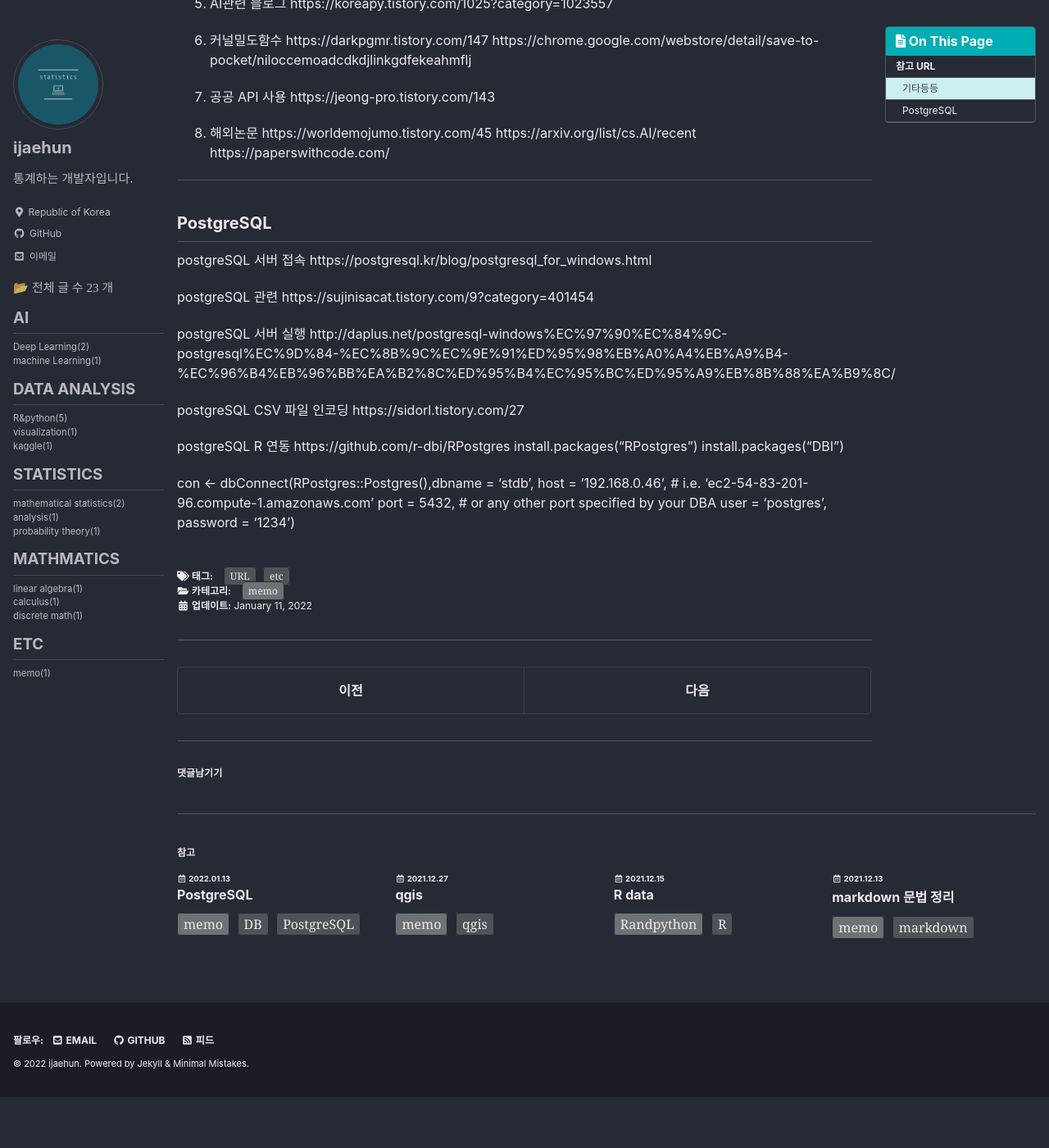
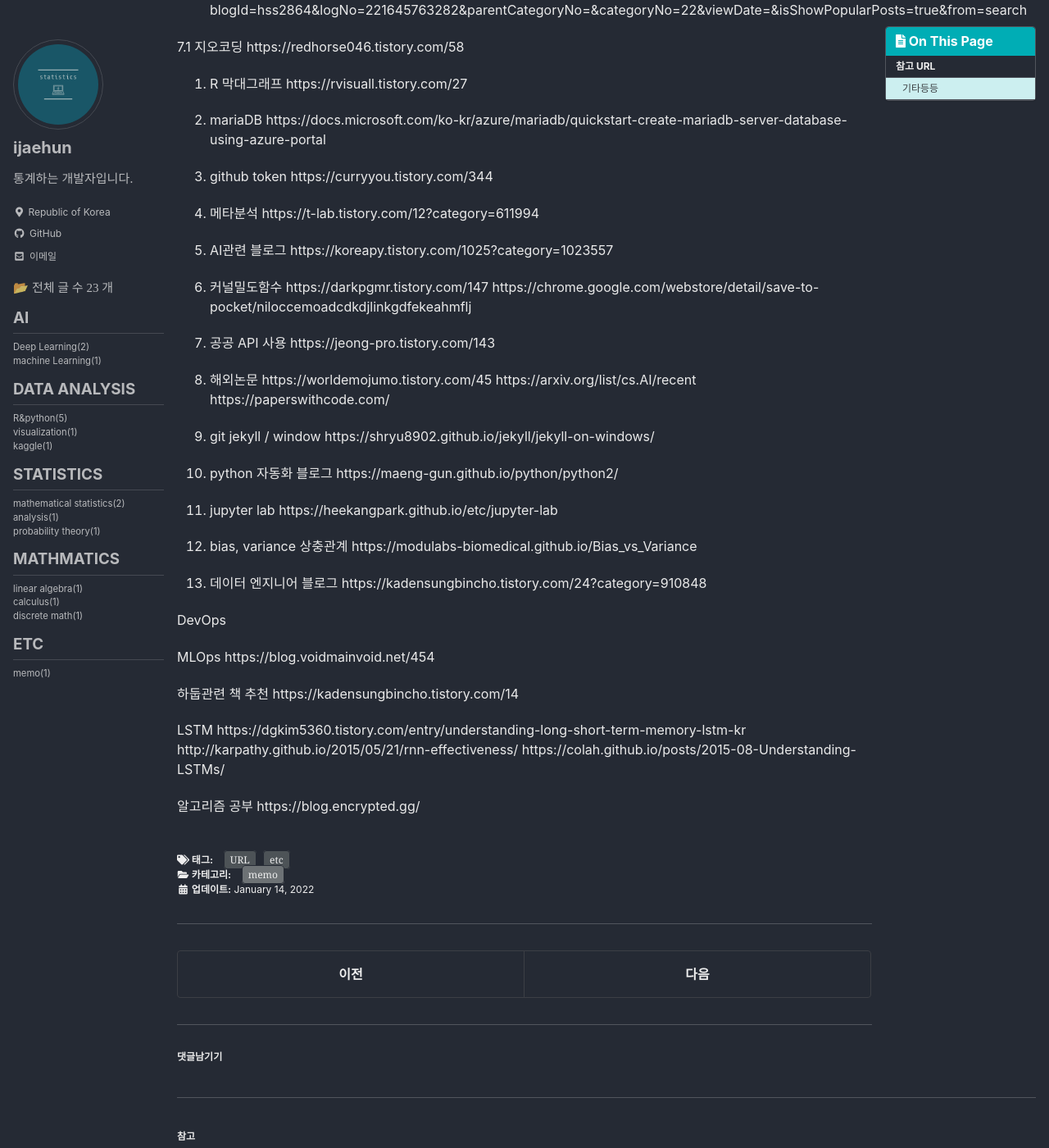
Before and after one commit to ijaehun/ijaehun.github.io, a Jekyll site: the page built from _posts/memo/2022-01-11-memourl.md, in a window 1280 px wide and 1400 px high, scrolled down 1560 px. Shown: the whole window at 82% size. Built offline with Jekyll 4.4.1, drawn with Linux system fonts in a browser that asks for light colours; cached includes are drawn as plain includes; some web fonts are replaced; comment, search, counter and statistics services are not loaded; before the commit the page ends 2898 px from its top, so only the background shows below that; some of the changed text lies outside the part shown.

Commit message:
update memourl

```diff
--- a/_posts/memo/2022-01-11-memourl.md
+++ b/_posts/memo/2022-01-11-memourl.md
@@ -9,7 +9,7 @@ toc: true
 toc_sticky: true
 
 date: 2022-01-11
-last_modified_at: 2022-01-11
+last_modified_at: 2022-01-14
 ---
 
 
@@ -42,6 +42,16 @@ https://somjang.tistory.com/entry/Python-%EC%9D%B8%EC%8A%A4%ED%83%80-%EA%B7%B8%E
 https://somjang.tistory.com/entry/Python-Selenium%EC%9D%84-%ED%99%9C%EC%9A%A9%ED%95%98%EC%97%AC-%EC%9D%B8%EC%8A%A4%ED%83%80%EA%B7%B8%EB%9E%A8-%ED%81%AC%EB%A1%A4%EB%A7%81-%ED%95%98%EA%B8%B0?category=345065
 https://hansuho113.tistory.com/7?category=913503#recentComments
 https://hansuho113.tistory.com/m/11
+
+크롬 드라이버 옵션
+https://codingstep.tistory.com/entry/%ED%8C%8C%EC%9D%B4%EC%8D%AC-%EC%85%80%EB%A0%88%EB%8B%88%EC%9B%80-%ED%81%AC%EB%A1%AC-%EC%98%B5%EC%85%98-python-selenium-chrome-optionsFeat-headless-window-size-user-agent-etc
+
+5. 유튜브 크롤링(python)
+주소
+https://codingspooning.tistory.com/entry/%ED%8C%8C%EC%9D%B4%EC%8D%AC-%EC%9C%A0%ED%8A%9C%EB%B8%8C-%ED%81%AC%EB%A1%A4%EB%A7%81-%EC%85%80%EB%A0%88%EB%8B%88%EC%9B%80%EC%9C%BC%EB%A1%9C-%EC%98%81%EC%83%81-%EC%A0%95%EB%B3%B4-%EC%88%98%EC%A7%91
+댓글
+https://codingspooning.tistory.com/entry/%ED%8C%8C%EC%9D%B4%EC%8D%AC-%EC%9C%A0%ED%8A%9C%EB%B8%8C-%EB%8C%93%EA%B8%80-%ED%81%AC%EB%A1%A4%EB%A7%81-BTS-MV
+
 
 18. 엑셀 크롤링
 https://www.oppadu.com/%EC%97%91%EC%85%80-%ED%81%AC%EB%A1%A4%EB%A7%81-%EB%84%A4%EC%9D%B4%EB%B2%84-%EB%B6%80%EB%8F%99%EC%82%B0/
@@ -92,28 +102,33 @@ https://worldemojumo.tistory.com/45
 https://arxiv.org/list/cs.AI/recent
 https://paperswithcode.com/
 
-------------------------------
-## PostgreSQL
+16. git jekyll / window
+https://shryu8902.github.io/jekyll/jekyll-on-windows/
 
-postgreSQL 서버 접속
-https://postgresql.kr/blog/postgresql_for_windows.html
+17. python 자동화 블로그
+https://maeng-gun.github.io/python/python2/
 
-postgreSQL 관련
-https://sujinisacat.tistory.com/9?category=401454
+18. jupyter lab
+https://heekangpark.github.io/etc/jupyter-lab
 
-postgreSQL 서버 실행
-http://daplus.net/postgresql-windows%EC%97%90%EC%84%9C-postgresql%EC%9D%84-%EC%8B%9C%EC%9E%91%ED%95%98%EB%A0%A4%EB%A9%B4-%EC%96%B4%EB%96%BB%EA%B2%8C%ED%95%B4%EC%95%BC%ED%95%A9%EB%8B%88%EA%B9%8C/
+19. bias, variance 상충관계
+https://modulabs-biomedical.github.io/Bias_vs_Variance
 
-postgreSQL CSV 파일 인코딩
-https://sidorl.tistory.com/27
+20. 데이터 엔지니어 블로그
+https://kadensungbincho.tistory.com/24?category=910848
 
-postgreSQL R 연동
-https://github.com/r-dbi/RPostgres
-install.packages("RPostgres")
-install.packages("DBI")
+DevOps
 
-con <- dbConnect(RPostgres::Postgres(),dbname = 'stdb',
-                 host = '192.168.0.46', # i.e. 'ec2-54-83-201-96.compute-1.amazonaws.com'
-                 port = 5432, # or any other port specified by your DBA
-                 user = 'postgres',
-                 password = '1234')
+MLOps
+https://blog.voidmainvoid.net/454
+
+하둡관련 책 추천
+https://kadensungbincho.tistory.com/14
+
+LSTM
+https://dgkim5360.tistory.com/entry/understanding-long-short-term-memory-lstm-kr
+http://karpathy.github.io/2015/05/21/rnn-effectiveness/
+https://colah.github.io/posts/2015-08-Understanding-LSTMs/
+
+알고리즘 공부
+https://blog.encrypted.gg/
```
